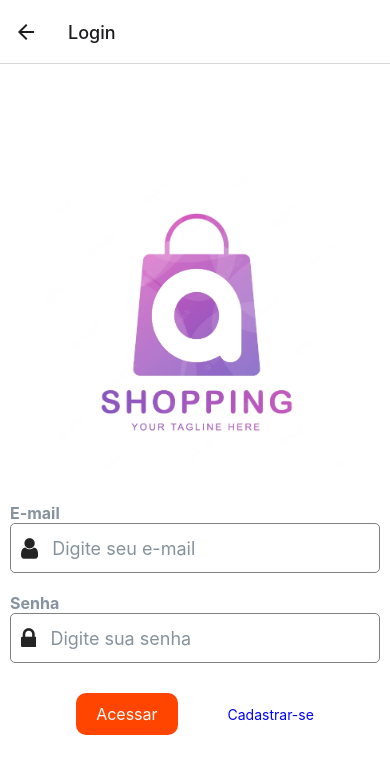
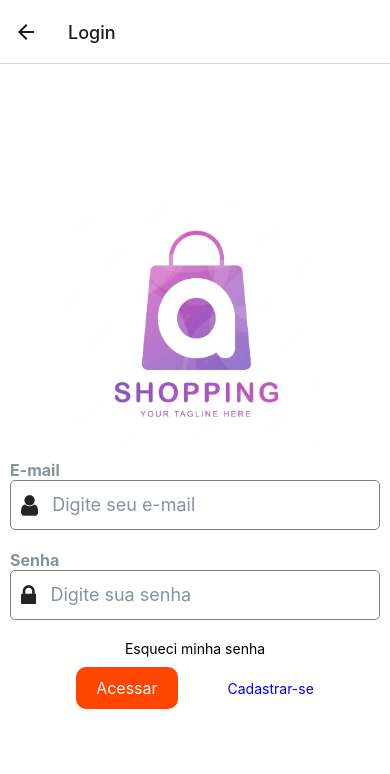
Before and after one commit to jeanpaulo204/ShoppingMobile, a React Native app: screen /Login in a window 390 px wide. Shown: the top 774 px of the page. Built offline with nearby package versions, Linux system fonts and the light colour scheme.

Commit message:
feat: inclusão de esqueci minha senha

```diff
--- a/rotas/Login.js
+++ b/rotas/Login.js
@@ -9,11 +9,12 @@ function LoginScreen() {
     <View style={styles.fundo}>
       <Image
         source={require('../img/logo-shopping.png')}
-        style={{ width: 300, height: 300 , marginBottom: 30}}
+        style={{ width: 300, height: 250 , marginBottom: 10}}
         resizeMode="contain"
       />
       <CustomInput Label="E-mail" Text="Digite seu e-mail" />
       <PasswordInput Label="Senha" Text="Digite sua senha" />
+      <Text>Esqueci minha senha</Text>
       <View style={styles.ViewFlex}>
         <CustomButton Text="Acessar" />
         <Text style={styles.registerText}>Cadastrar-se</Text>
```
